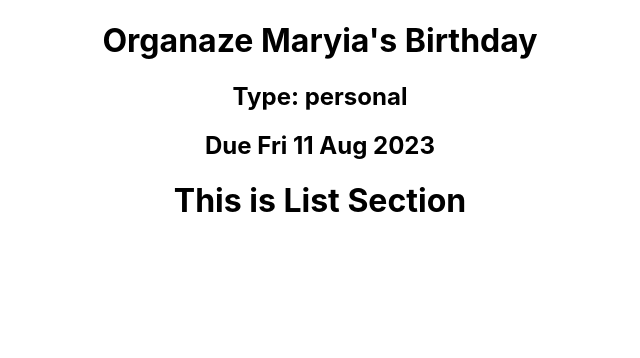
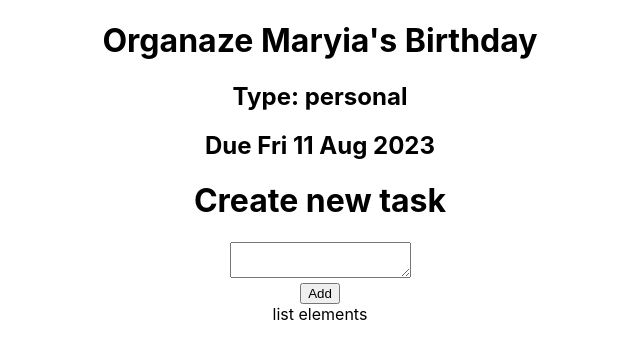
Before and after one commit to MaryiaBialetskaya1/react-app-01, a React (Create React App) app: page / in a window 1280 px wide. Shown: the top 358 px of the page, without its empty margins (320-960 px from the left). Built offline with nearby package versions, Linux system fonts and the light colour scheme.

Commit message:
add data to List Component

```diff
--- a/src/components/List.js
+++ b/src/components/List.js
@@ -1,10 +1,23 @@
 import { Component } from "react";
+
+let listItem = [
+  { id: 1, task: "Send invitations" },
+  { id: 2, task: "Book the clown" },
+  { id: 3, task: "Order cupkes" },
+];
 
 export class List extends Component {
   render() {
     return (
       <div>
-        <h1>This is List Section</h1>
+        <h1>Create new task</h1>
+        <div>
+          <textarea></textarea>
+        </div>
+        <div>
+          <button>Add</button>
+        </div>
+        <div>list elements</div>
       </div>
     );
   }
```
